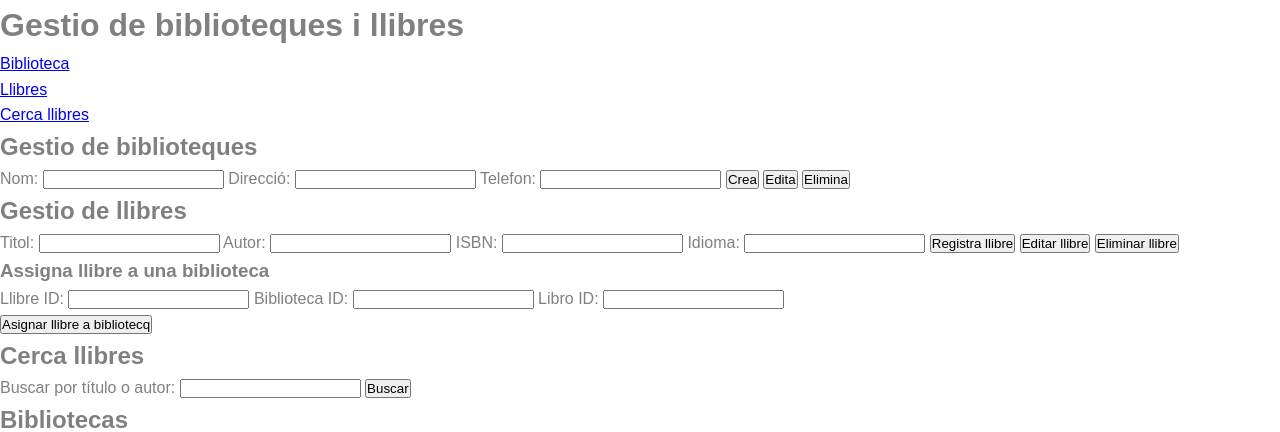
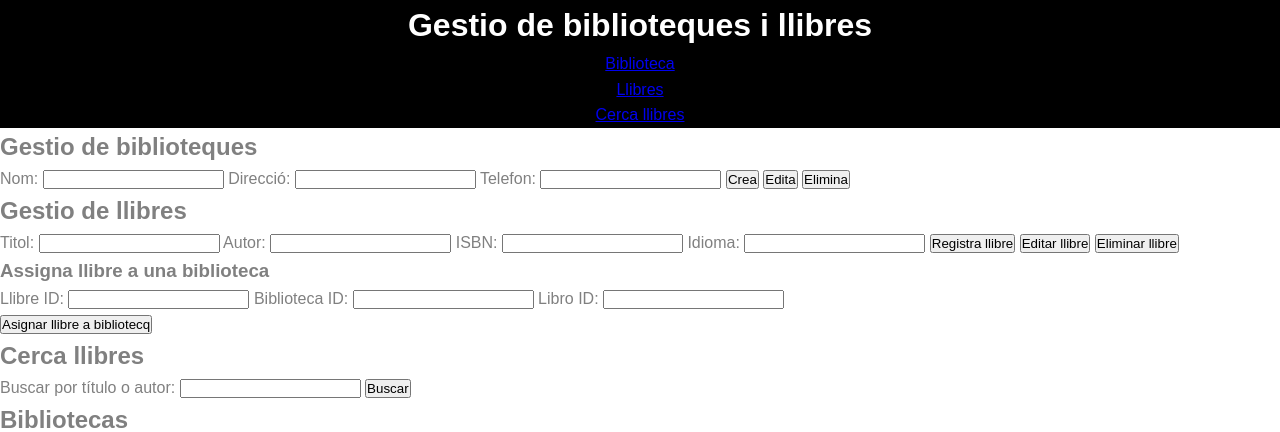
Before and after one commit to Suricum/projecte_final_UF1, a PHP site: page /index.html in a window 1280 px wide. Shown: the top 432 px of the page. Run offline with PHP 8.4, Linux system fonts and the light colour scheme.

Commit message:
Cambios css

```diff
--- a/styles.css
+++ b/styles.css
@@ -14,3 +14,18 @@ body {
     line-height: 1.6;
 
 }
+
+header {
+
+    background-color: black;
+    color: white;
+    text-align: center;
+
+}
+
+header nav ul{
+
+    list-style: none;
+    padding: 0px;
+
+}
```
